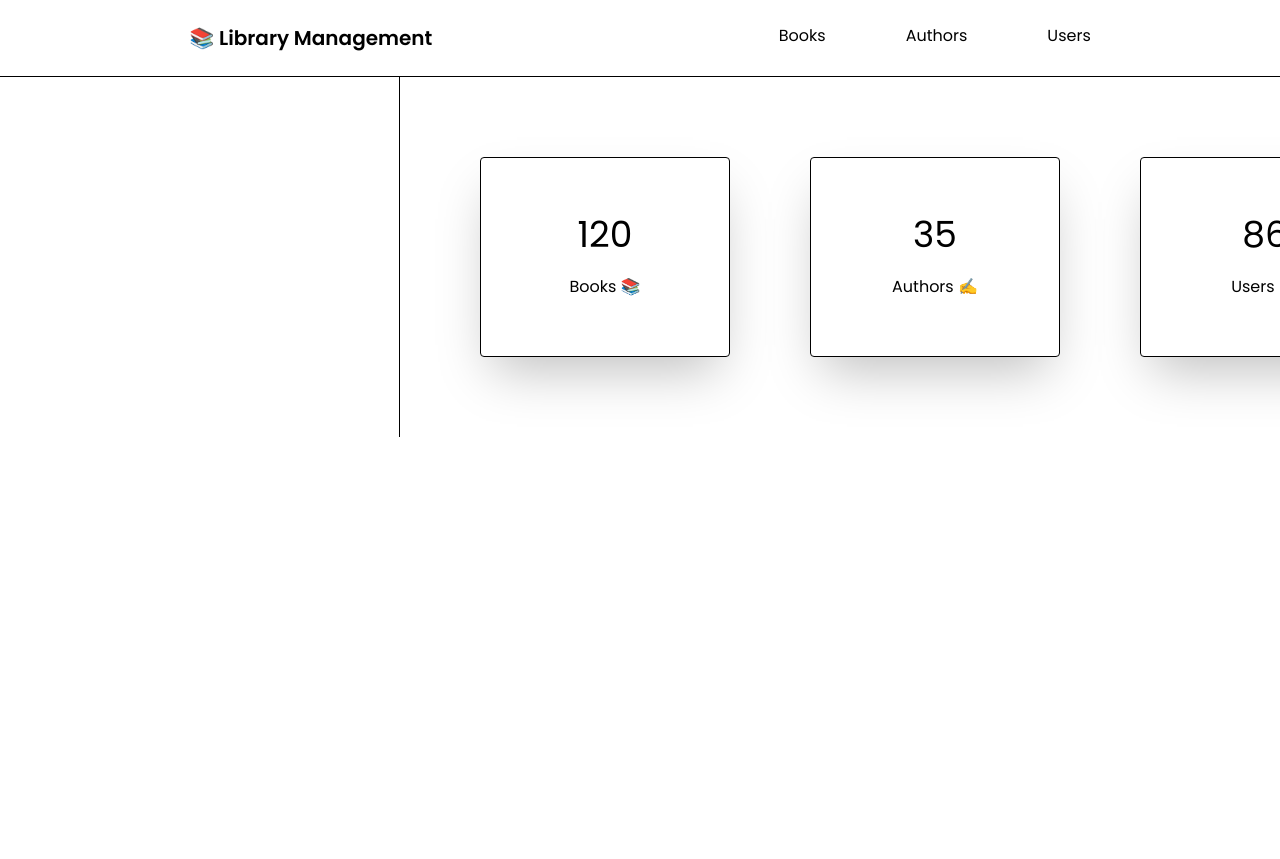
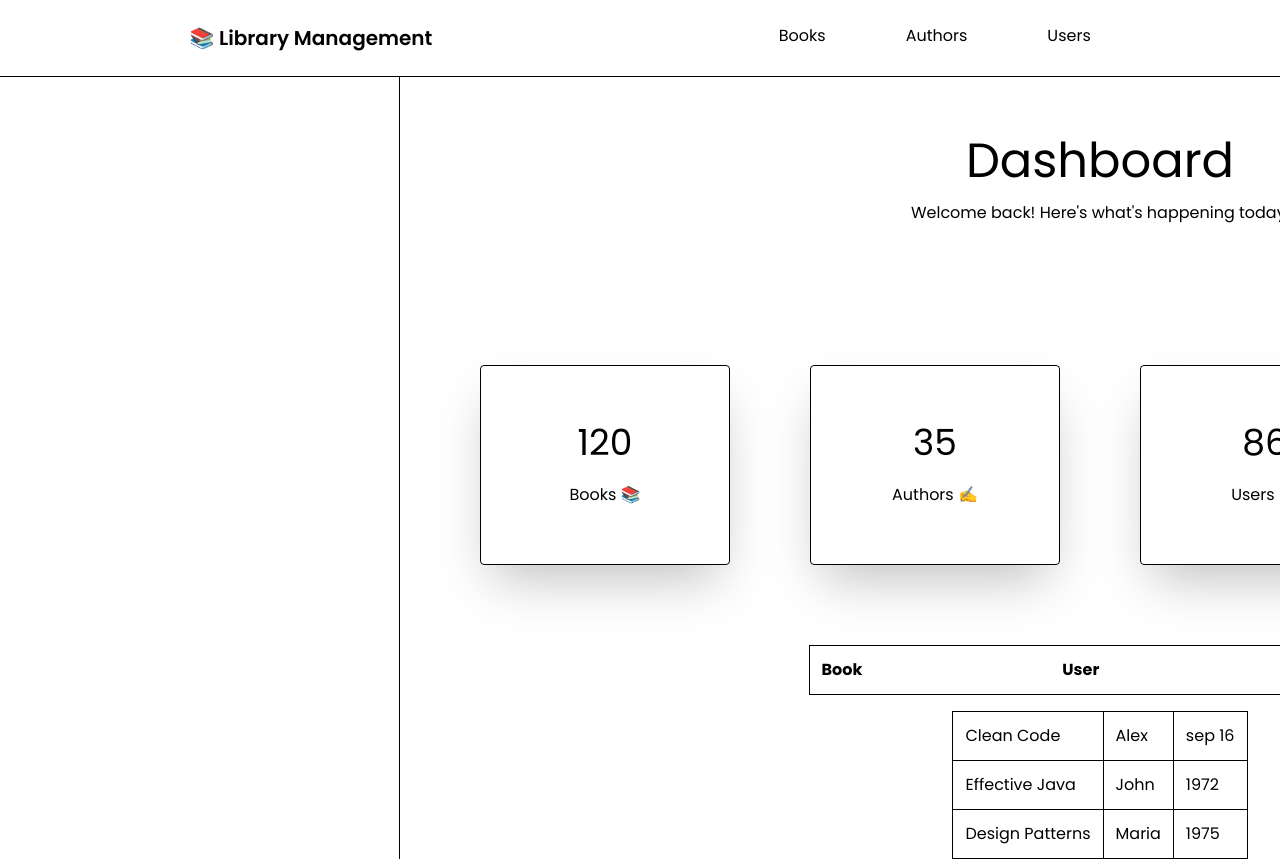
Before and after one commit to kana-engineer/library-management-system, a React app in the folder frontend/: page / in a window 1280 px wide. Shown: the top 859 px of the page. Before the commit the page ends 800 px from the top, so only its background shows below. Built offline with nearby package versions, Linux system fonts and the light colour scheme; the HTML template or start-up script is replaced by a standard one.

Commit message:
feat: complete dashboard

```diff
--- /dev/null
+++ b/frontend/src/components/DashboardSection.jsx
@@ -0,0 +1,36 @@
+import Table from "./Table.jsx";
+
+function DashboardSection() {
+    return(
+        <>
+            <div>
+                <div className="flex items-center justify-center flex-col p-15 gap-4">
+                    <h1 className="text-5xl">Dashboard</h1>
+                    <p>Welcome back! Here's what's happening today.</p>
+                </div>
+                <div className="grid grid-cols-4 gap-20 p-20 w-350">
+                    <div className="border-1 rounded flex flex-col items-center justify-center h-50 gap-5 shadow-2xl">
+                        <h1 className="text-4xl">120</h1>
+                        <p>Books 📚</p>
+                    </div>
+                    <div className="border-1 rounded flex flex-col items-center justify-center h-50 gap-5 shadow-2xl">
+                        <h1 className="text-4xl">35</h1>
+                        <p>Authors ✍️</p>
+                    </div>
+                    <div className="border-1 rounded flex flex-col items-center justify-center h-50 gap-5 shadow-2xl">
+                        <h1 className="text-4xl">86</h1>
+                        <p>Users 👤</p>
+                    </div>
+                    <div className="border-1 rounded flex flex-col items-center justify-center h-50 gap-5 shadow-2xl">
+                        <h1 className="text-4xl">24</h1>
+                        <p>Borrowed 📖</p>
+                    </div>
+                </div>
+                <Table/>
+            </div>
+        </>
+    )
+
+}
+
+export default DashboardSection;
--- /dev/null
+++ b/frontend/src/components/MainSection.jsx
@@ -0,0 +1,9 @@
+function MainSection() {
+    return(
+        <>
+
+        </>
+    )
+}
+
+export default MainSection;
--- /dev/null
+++ b/frontend/src/components/Table.jsx
@@ -0,0 +1,32 @@
+function Table() {
+    return (
+        <table class="table-auto flex flex-col items-center gap-4">
+            <thead>
+            <tr className="border-1 flex gap-50 p-3">
+                <th>Book</th>
+                <th>User</th>
+                <th>Borrowed</th>
+            </tr>
+            </thead>
+            <tbody>
+            <tr>
+                <td className="border-1 p-3">Clean Code</td>
+                <td className="border-1 p-3">Alex</td>
+                <td className="border-1 p-3">sep 16</td>
+            </tr>
+            <tr>
+                <td className="border-1 p-3">Effective Java</td>
+                <td className="border-1 p-3">John</td>
+                <td className="border-1 p-3">1972</td>
+            </tr>
+            <tr>
+                <td className="border-1 p-3"> Design Patterns</td>
+                <td className="border-1 p-3">Maria</td>
+                <td className="border-1 p-3">1975</td>
+            </tr>
+            </tbody>
+        </table>
+    )
+}
+
+export default Table;
--- a/frontend/src/pages/Dashboard.jsx
+++ b/frontend/src/pages/Dashboard.jsx
@@ -1,27 +1,15 @@
+import MainSection from "../components/MainSection.jsx";
+import DashboardSection from "../components/DashboardSection.jsx";
+
 function Dashboard() {
     return(
         <>
             <div className="grid grid-cols-[400px_2fr]">
                 <div className="border-r-1">
-
+                    <MainSection/>
                 </div>
-                <div className="grid grid-cols-4 gap-20 p-20 w-350">
-                    <div className="border-1 rounded flex flex-col items-center justify-center h-50 gap-5 shadow-2xl">
-                        <h1 className="text-4xl">120</h1>
-                        <p>Books 📚</p>
-                    </div>
-                    <div className="border-1 rounded flex flex-col items-center justify-center h-50 gap-5 shadow-2xl">
-                        <h1 className="text-4xl">35</h1>
-                        <p>Authors ✍️</p>
-                    </div>
-                    <div className="border-1 rounded flex flex-col items-center justify-center h-50 gap-5 shadow-2xl">
-                        <h1 className="text-4xl">86</h1>
-                        <p>Users 👤</p>
-                    </div>
-                    <div className="border-1 rounded flex flex-col items-center justify-center h-50 gap-5 shadow-2xl">
-                        <h1 className="text-4xl">24</h1>
-                        <p>Borrowed 📖</p>
-                    </div>
+                <div>
+                    <DashboardSection/>
                 </div>
             </div>
         </>
```
